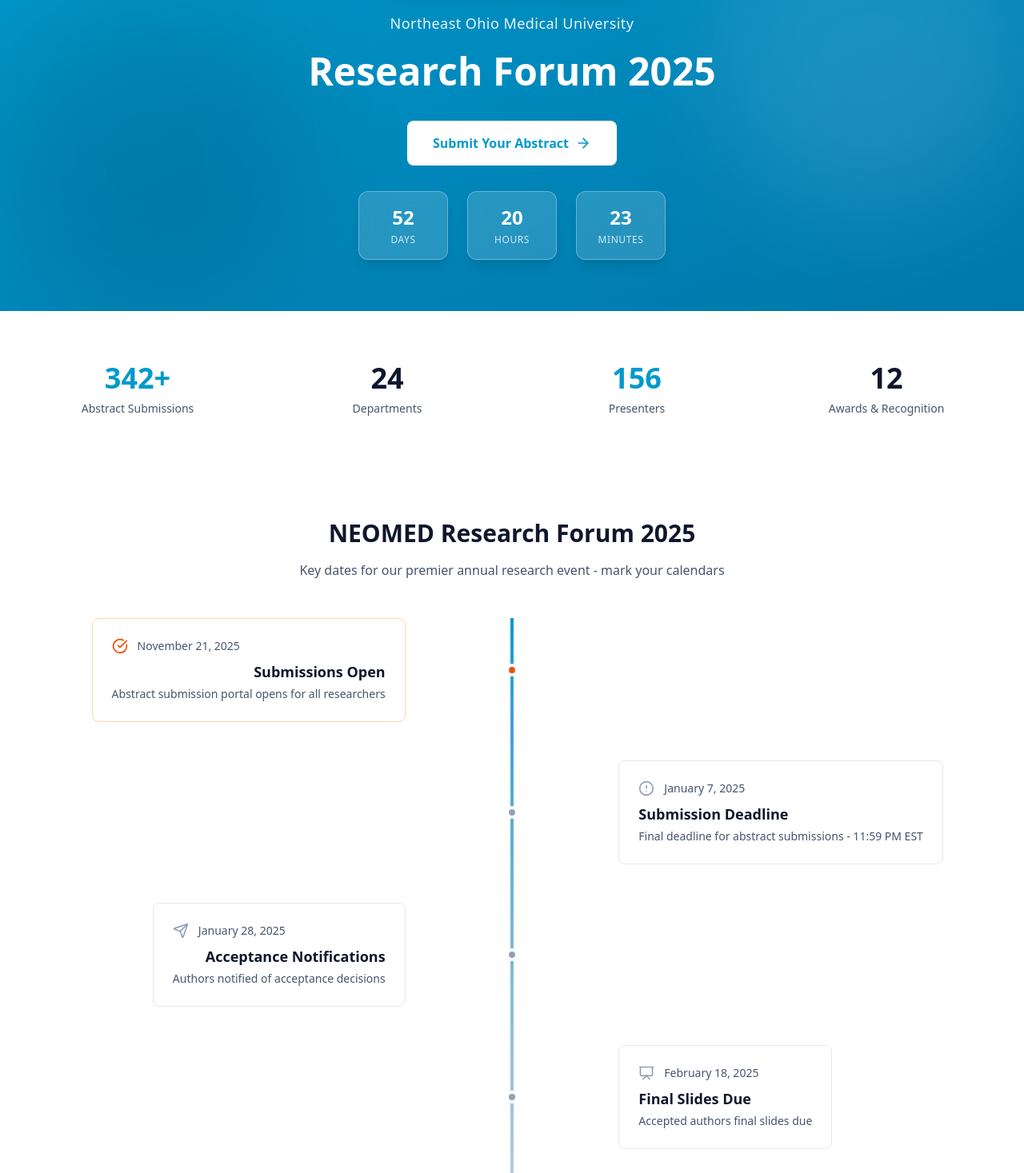
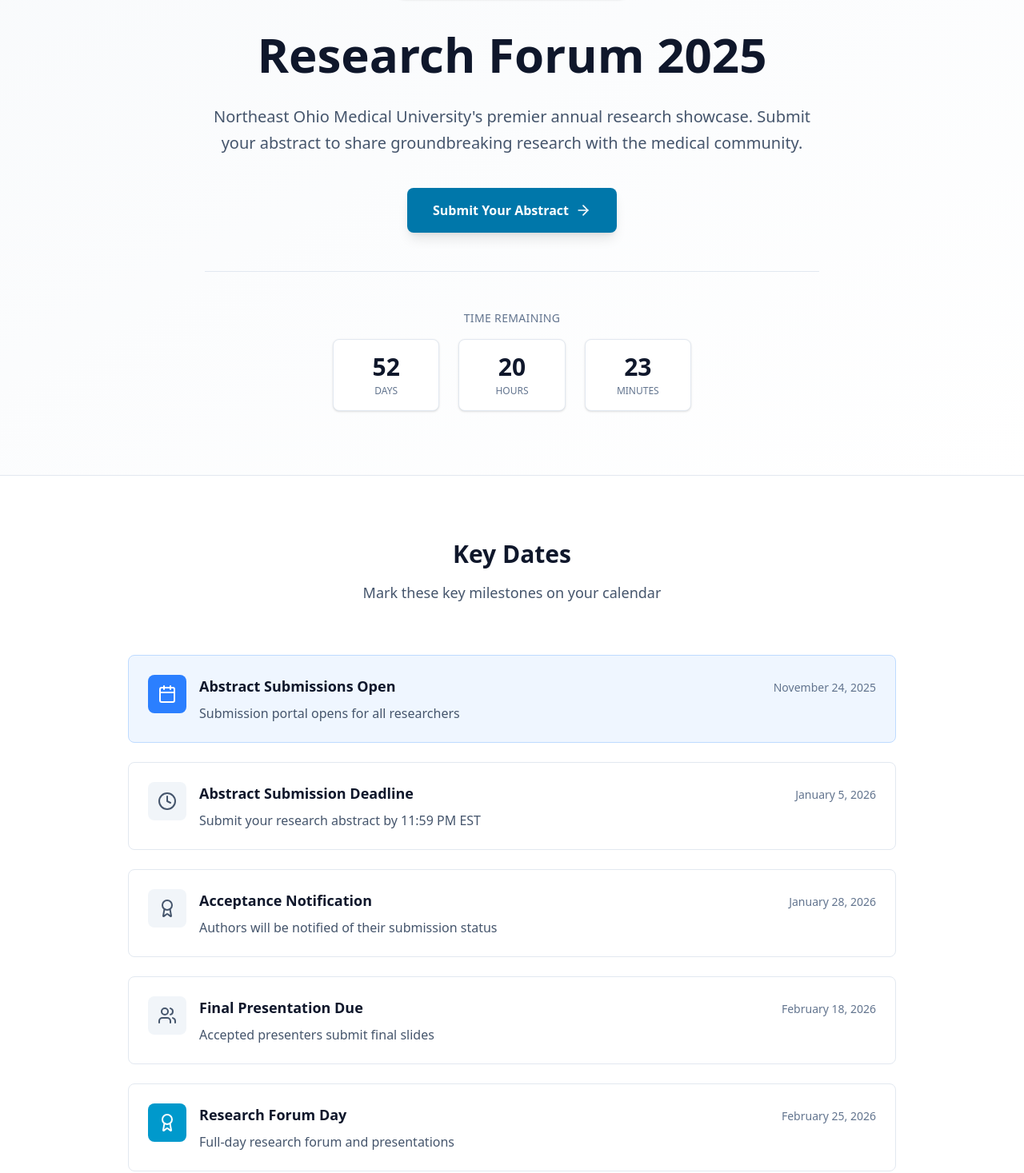
Before and after one commit to iamsaad2/neomed-research-forum, a React (Vite) app: page / in a window 1280 px wide. Shown: the part 184-1651 px from the top of the page at 80% size. Built offline with nearby package versions, Linux system fonts and the light colour scheme.

Commit message:
frontend nicer

```diff
--- a/src/pages/HomePage.jsx
+++ b/src/pages/HomePage.jsx
@@ -1,45 +1,16 @@
-import { useEffect, useRef, useState } from "react";
+import { useEffect, useState } from "react";
 import {
   ArrowRight,
-  CheckCircle, AlertCircle, Send, Presentation
+  Calendar,
+  Clock,
+  Award,
+  Users,
+  FileCheck,
 } from "lucide-react";
-import Stat from "../components/Stat";
 import { Link } from "react-router-dom";
 
 export default function HomePage() {
-  const [stats, setStats] = useState({ submissions: 0, departments: 0, presenters: 0, awards: 0 });
   const [timeLeft, setTimeLeft] = useState({ days: 0, hours: 0, minutes: 0 });
-  const statsRef = useRef(null);
-  const [isVisible, setIsVisible] = useState(false);
-
-  // reveal stats when in view
-  useEffect(() => {
-    const observer = new IntersectionObserver(([entry]) => {
-      if (entry.isIntersecting) setIsVisible(true);
-    }, { threshold: 0.1 });
-    if (statsRef.current) observer.observe(statsRef.current);
-    return () => observer.disconnect();
-  }, []);
-
-  // animate counters
-  useEffect(() => {
-    if (!isVisible) return;
-    const duration = 2000, steps = 60, stepMs = duration / steps;
-    let t = 0;
-    const timer = setInterval(() => {
-      t += stepMs;
-      const p = Math.min(t / duration, 1);
-      const e = 1 - Math.pow(1 - p, 3);
-      setStats({
-        submissions: Math.floor(342 * e),
-        departments: Math.floor(24 * e),
-        presenters: Math.floor(156 * e),
-        awards: Math.floor(12 * e),
-      });
-      if (p >= 1) clearInterval(timer);
-    }, stepMs);
-    return () => clearInterval(timer);
-  }, [isVisible]);
 
   // countdown
   useEffect(() => {
@@ -62,110 +33,152 @@
 
   return (
     <div>
-      {/* Hero */}
-      <section className="relative overflow-hidden text-white bg-gradient-to-br from-[#0099CC] to-[#0077AA]">
-        <div className="absolute top-0 right-0 w-96 h-96 bg-white/10 rounded-full blur-3xl" />
-        <div className="absolute bottom-0 left-0 w-96 h-96 bg-black/10 rounded-full blur-3xl" />
-
-        <div className="relative max-w-6xl mx-auto px-4 sm:px-6 lg:px-8 py-16">
-          <div className="text-center">
-            <div className="inline-flex items-center px-5 py-3 backdrop-blur-sm border border-white/30 rounded-full mb-6 shadow-lg bg-white/15">
-              <span className="text-sm font-semibold text-white">Submissions Open - Deadline January 5th</span>
+      {/* Hero Section - Professional and Clean */}
+      <section className="relative bg-gradient-to-br from-slate-50 to-white border-b border-slate-200">
+        <div className="max-w-6xl mx-auto px-4 sm:px-6 lg:px-8 py-20">
+          <div className="text-center max-w-3xl mx-auto">
+            {/* Deadline Badge */}
+            <div className="inline-flex items-center gap-2 px-4 py-2 bg-white border border-slate-300 rounded-full mb-8 shadow-sm">
+              <Clock className="w-4 h-4 text-[#0099CC]" />
+              <span className="text-sm font-medium text-slate-700">
+                Submission Deadline: January 5, 2026
+              </span>
             </div>
 
-            <div className="mb-4">
-              <span className="text-lg font-medium tracking-wide text-white/90">Northeast Ohio Medical University</span>
-            </div>
-
-            <h1 className="text-4xl md:text-5xl font-bold mb-8 text-white leading-tight">
+            {/* Main Heading */}
+            <h1 className="text-5xl md:text-6xl font-bold text-slate-900 mb-6 leading-tight">
               Research Forum 2025
             </h1>
 
-            <div className="flex flex-col sm:flex-row gap-4 justify-center mb-8">
-              <Link
-                to="/submit"
-                className="px-8 py-4 bg-white text-[#0099CC] font-semibold rounded-lg transition-all transform hover:scale-105 hover:shadow-xl flex items-center justify-center"
-              >
-                Submit Your Abstract
-                <ArrowRight className="ml-2 w-5 h-5" />
-              </Link>
-            </div>
+            <p className="text-xl text-slate-600 mb-10 leading-relaxed">
+              Northeast Ohio Medical University's premier annual research showcase.
+              Submit your abstract to share groundbreaking research with the medical community.
+            </p>
 
-            {/* Countdown */}
-            <div className="grid grid-cols-3 gap-6 max-w-sm mx-auto">
-              {[
-                ["Days", timeLeft.days],
-                ["Hours", timeLeft.hours],
-                ["Minutes", timeLeft.minutes],
-              ].map(([label, val]) => (
-                <div key={label} className="backdrop-blur-sm border border-white/30 rounded-xl p-4 text-center shadow-lg bg-white/15">
-                  <div className="text-2xl font-bold text-white mb-1">{val}</div>
-                  <div className="text-xs font-medium text-white/80 uppercase tracking-wider">{label}</div>
-                </div>
-              ))}
+            {/* Primary CTA */}
+            <Link
+              to="/submit"
+              className="inline-flex items-center px-8 py-4 bg-[#0077AA] text-white font-semibold rounded-lg shadow-lg hover:bg-[#005F89] transition-colors"
+            >
+              Submit Your Abstract
+              <ArrowRight className="ml-2 w-5 h-5" />
+            </Link>
+
+            {/* Countdown Timer */}
+            <div className="mt-12 pt-12 border-t border-slate-200">
+              <p className="text-sm font-medium text-slate-500 uppercase tracking-wide mb-4">
+                Time Remaining
+              </p>
+              <div className="grid grid-cols-3 gap-6 max-w-md mx-auto">
+                {[
+                  ["Days", timeLeft.days],
+                  ["Hours", timeLeft.hours],
+                  ["Minutes", timeLeft.minutes],
+                ].map(([label, val]) => (
+                  <div key={label} className="bg-white border border-slate-200 rounded-lg p-4 shadow-sm">
+                    <div className="text-3xl font-bold text-slate-900 mb-1">{val}</div>
+                    <div className="text-xs font-medium text-slate-500 uppercase">{label}</div>
+                  </div>
+                ))}
+              </div>
             </div>
           </div>
         </div>
       </section>
 
-      {/* Animated Statistics */}
-      <section ref={statsRef} className="py-16 bg-white">
-        <div className="max-w-7xl mx-auto px-4 sm:px-6 lg:px-8">
-          <div className="grid grid-cols-2 md:grid-cols-4 gap-8">
-            <Stat value={`${stats.submissions}+`} label="Abstract Submissions" color="text-[#0099CC]" />
-            <Stat value={stats.departments} label="Departments" color="text-slate-900" />
-            <Stat value={stats.presenters} label="Presenters" color="text-[#0099CC]" />
-            <Stat value={stats.awards} label="Awards & Recognition" color="text-slate-900" />
+      {/* Key Dates - Clean Timeline */}
+      <section className="py-20 bg-white">
+        <div className="max-w-5xl mx-auto px-4 sm:px-6 lg:px-8">
+          <div className="text-center mb-16">
+            <h2 className="text-3xl font-bold text-slate-900 mb-4">Key Dates</h2>
+            <p className="text-lg text-slate-600">Mark these key milestones on your calendar</p>
+          </div>
+
+          <div className="space-y-6">
+            {[
+              {
+                date: "November 24, 2025",
+                title: "Abstract Submissions Open",
+                description: "Submission portal opens for all researchers",
+                icon: Calendar,
+                status: "open"
+              },
+              {
+                date: "January 5, 2026",
+                title: "Abstract Submission Deadline",
+                description: "Submit your research abstract by 11:59 PM EST",
+                icon: Clock,
+                status: "upcoming"
+              },
+              {
+                date: "January 28, 2026",
+                title: "Acceptance Notification",
+                description: "Authors will be notified of their submission status",
+                icon: Award,
+                status: "upcoming"
+              },
+              {
+                date: "February 18, 2026",
+                title: "Final Presentation Due",
+                description: "Accepted presenters submit final slides",
+                icon: Users,
+                status: "upcoming"
+              },
+              {
+                date: "February 25, 2026",
+                title: "Research Forum Day",
+                description: "Full-day research forum and presentations",
+                icon: Award,
+                status: "event"
+              },
+            ].map((item, idx) => (
+              <div
+                key={idx}
+                className={`border rounded-lg p-6 transition-all ${
+                  item.status === "open"
+                    ? "bg-blue-50 border-blue-200 hover:border-blue-300 hover:shadow-md"
+                    : "bg-white border-slate-200 hover:border-[#0099CC] hover:shadow-md"
+                }`}
+              >
+                <div className="flex items-start gap-4">
+                  <div className={`flex-shrink-0 w-12 h-12 rounded-lg flex items-center justify-center ${
+                    item.status === "open" ? "bg-blue-500" :
+                    item.status === "event" ? "bg-[#0099CC]" : "bg-slate-100"
+                  }`}>
+                    <item.icon className={`w-6 h-6 ${
+                      item.status === "open" || item.status === "event" ? "text-white" : "text-slate-600"
+                    }`} />
+                  </div>
+                  <div className="flex-1">
+                    <div className="flex items-baseline justify-between mb-2">
+                      <h3 className="text-lg font-bold text-slate-900">{item.title}</h3>
+                      <span className="text-sm font-medium text-slate-500">{item.date}</span>
+                    </div>
+                    <p className="text-slate-600">{item.description}</p>
+                  </div>
+                </div>
+              </div>
+            ))}
           </div>
         </div>
       </section>
 
-      {/* Timeline */}
-      <section className="py-16 bg-white">
-        <div className="max-w-7xl mx-auto px-4 sm:px-6 lg:px-8">
-          <div className="text-center mb-12">
-            <h2 className="text-3xl font-bold text-slate-900 mb-4">NEOMED Research Forum 2025</h2>
-            <p className="text-slate-600 max-w-2xl mx-auto">Key dates for our premier annual research event - mark your calendars</p>
-          </div>
-
-          <div className="relative">
-            <div className="absolute left-1/2 -translate-x-1/2 w-1 h-full bg-gradient-to-b from-[#0099CC] to-slate-300" />
-            <div className="space-y-12">
-              {[
-                { date: "November 21, 2025", title: "Submissions Open", status: "active", icon: CheckCircle, description: "Abstract submission portal opens for all researchers" },
-                { date: "January 7, 2025", title: "Submission Deadline", status: "upcoming", icon: AlertCircle, description: "Final deadline for abstract submissions - 11:59 PM EST" },
-                { date: "January 28, 2025", title: "Acceptance Notifications", status: "upcoming", icon: Send, description: "Authors notified of acceptance decisions" },
-                { date: "February 18, 2025", title: "Final Slides Due", status: "upcoming", icon: Presentation, description: "Accepted authors final slides due" },
-                { date: "February 25, 2025", title: "Research Forum", status: "upcoming", icon: CheckCircle, description: "Annual NEOMED Research Forum - Full day event" },
-              ].map((item, idx) => (
-                <div key={item.title} className={`relative flex items-center ${idx % 2 === 0 ? "justify-start" : "justify-end"}`}>
-                  <div className={`w-5/12 ${idx % 2 === 0 ? "text-right pr-8" : "text-left pl-8"}`}>
-                    <div className={`inline-block p-6 bg-white border rounded-lg ${
-                      item.status === "completed"
-                        ? "border-green-200 bg-green-50"
-                        : item.status === "active"
-                        ? "border-orange-200 bg-orange-50"
-                        : "border-slate-200"
-                    } hover:shadow-lg transition-all`}>
-                      <div className="flex items-center gap-3 mb-2">
-                        <item.icon className={`w-5 h-5 ${
-                          item.status === "completed" ? "text-green-600" :
-                          item.status === "active" ? "text-orange-600" : "text-slate-400"
-                        }`} />
-                        <span className="text-sm font-medium text-slate-600">{item.date}</span>
-                      </div>
-                      <h3 className="text-lg font-bold text-slate-900 mb-1">{item.title}</h3>
-                      <p className="text-sm text-slate-600">{item.description}</p>
-                    </div>
-                  </div>
-                  <div className={`absolute left-1/2 -translate-x-1/2 w-4 h-4 rounded-full ${
-                    item.status === "completed" ? "bg-green-600" :
-                    item.status === "active" ? "bg-orange-600 animate-pulse" : "bg-slate-400"
-                  } border-4 border-white`} />
-                </div>
-              ))}
-            </div>
-          </div>
+      {/* Call to Action */}
+      <section className="py-20 bg-slate-50 border-t border-slate-200">
+        <div className="max-w-4xl mx-auto px-4 sm:px-6 lg:px-8 text-center">
+          <h2 className="text-3xl font-bold text-slate-900 mb-4">
+            Ready to Share Your Research?
+          </h2>
+          <p className="text-lg text-slate-600 mb-8">
+            Join fellow researchers and clinicians in advancing medical knowledge at NEOMED's Research Forum 2025.
+          </p>
+          <Link
+            to="/submit"
+            className="inline-flex items-center px-8 py-4 bg-[#0077AA] text-white font-semibold rounded-lg shadow-lg hover:bg-[#005F89] transition-colors"
+          >
+            Submit Your Abstract
+            <ArrowRight className="ml-2 w-5 h-5" />
+          </Link>
         </div>
       </section>
     </div>
--- a/src/pages/ShowcasePage.jsx
+++ b/src/pages/ShowcasePage.jsx
@@ -1,6 +1,5 @@
 import { useState, useEffect } from "react";
-import { Award, BarChart3, Layers, ChevronRight, AlertCircle } from "lucide-react";
-import Stat from "../components/Stat";
+import { Award, Search, ChevronRight, AlertCircle } from "lucide-react";
 import { abstractAPI } from "../services/api";
 
 export default function ShowcasePage() {
@@ -79,20 +78,12 @@
     return catOK && searchOK;
   });
 
-  // Calculate statistics
-  const stats = {
-    total: abstracts.length,
-    acceptanceRate: abstracts.length > 0 ? 87 : 0, // You can calculate this from backend if needed
-    departments: [...new Set(abstracts.map(a => a.department))].length,
-    presenters: abstracts.length, // Assuming one presenter per abstract
-  };
-
   if (loading) {
     return (
       <div className="min-h-screen py-16 bg-gradient-to-b from-slate-50 to-white">
         <div className="max-w-7xl mx-auto px-4 sm:px-6 lg:px-8">
           <div className="text-center">
-            <div className="inline-block w-12 h-12 border-4 border-indigo-600 border-t-transparent rounded-full animate-spin mb-4"></div>
+            <div className="inline-block w-12 h-12 border-4 border-[#0099CC] border-t-transparent rounded-full animate-spin mb-4"></div>
             <p className="text-slate-600">Loading published abstracts...</p>
           </div>
         </div>
@@ -103,13 +94,14 @@
   return (
     <div className="min-h-screen py-16 bg-gradient-to-b from-slate-50 to-white">
       <div className="max-w-7xl mx-auto px-4 sm:px-6 lg:px-8">
+        {/* Header */}
         <div className="text-center mb-12">
-          <div className="inline-flex items-center px-4 py-2 bg-green-100 border border-green-200 rounded-full mb-6">
-            <Award className="w-4 h-4 mr-2 text-green-600" />
-            <span className="text-sm font-medium text-green-900">Accepted Abstracts</span>
+          <div className="inline-flex items-center px-4 py-2 bg-white border border-slate-300 rounded-full mb-6 shadow-sm">
+            <Award className="w-4 h-4 mr-2 text-[#0099CC]" />
+            <span className="text-sm font-medium text-slate-700">Accepted Abstracts</span>
           </div>
           <h1 className="text-4xl font-bold text-slate-900 mb-4">Research Showcase</h1>
-          <p className="text-slate-600 max-w-2xl mx-auto">
+          <p className="text-lg text-slate-600 max-w-2xl mx-auto">
             Explore cutting-edge research accepted for presentation at NEOMED Research Forum 2025
           </p>
         </div>
@@ -122,24 +114,26 @@
         )}
 
         {/* Filters */}
-        <div className="bg-white border border-slate-200 rounded-lg p-6 mb-8">
+        <div className="bg-white border border-slate-200 rounded-lg p-6 mb-8 shadow-sm">
           <div className="flex flex-col md:flex-row gap-4">
-            <div className="flex-1">
-              <label className="block text-sm font-medium text-slate-700 mb-2">Search</label>
+            {/* Search */}
+            <div className="flex-1 relative">
+              <Search className="absolute left-3 top-1/2 -translate-y-1/2 w-5 h-5 text-slate-400" />
               <input
                 type="text"
                 value={searchTerm}
                 onChange={(e) => setSearchTerm(e.target.value)}
                 placeholder="Search by title, author, or keyword..."
-                className="w-full px-4 py-2 border border-slate-300 rounded-lg focus:border-indigo-500 focus:outline-none"
+                className="w-full pl-10 pr-4 py-3 border border-slate-300 rounded-lg focus:border-[#0099CC] focus:outline-none focus:ring-1 focus:ring-[#0099CC]"
               />
             </div>
+
+            {/* Category Filter */}
             <div className="md:w-64">
-              <label className="block text-sm font-medium text-slate-700 mb-2">Category</label>
               <select
                 value={selectedCategory}
                 onChange={(e) => setSelectedCategory(e.target.value)}
-                className="w-full px-4 py-2 border border-slate-300 rounded-lg focus:border-indigo-500 focus:outline-none bg-white"
+                className="w-full px-4 py-3 border border-slate-300 rounded-lg focus:border-[#0099CC] focus:outline-none focus:ring-1 focus:ring-[#0099CC] bg-white"
               >
                 <option value="all">All Categories</option>
                 <option value="Clinical Research">Clinical Research</option>
@@ -150,77 +144,68 @@
             </div>
           </div>
 
-          <div className="mt-4 flex items-center justify-between">
-            <p className="text-sm text-slate-600">
-              Showing {filtered.length} of {abstracts.length} abstracts
+          <div className="mt-4 flex items-center justify-between text-sm">
+            <p className="text-slate-600">
+              Showing <span className="font-semibold text-slate-900">{filtered.length}</span> of{" "}
+              <span className="font-semibold text-slate-900">{abstracts.length}</span> abstracts
             </p>
-            <div className="flex gap-2">
-              <button className="px-3 py-1 text-sm border border-slate-300 text-slate-700 rounded hover:bg-slate-50">
-                <BarChart3 className="w-4 h-4 inline mr-1" /> Export
-              </button>
-              <button className="px-3 py-1 text-sm border border-slate-300 text-slate-700 rounded hover:bg-slate-50">
-                <Layers className="w-4 h-4 inline mr-1" /> Print
-              </button>
-            </div>
           </div>
         </div>
 
         {/* Abstract Grid */}
         {filtered.length === 0 ? (
-          <div className="text-center py-12 bg-white border border-slate-200 rounded-lg">
-            <p className="text-slate-600">No abstracts found matching your criteria.</p>
+          <div className="text-center py-16 bg-white border border-slate-200 rounded-lg shadow-sm">
+            <Award className="w-16 h-16 text-slate-300 mx-auto mb-4" />
+            <p className="text-lg text-slate-600 mb-2">No abstracts found</p>
+            <p className="text-sm text-slate-500">Try adjusting your search criteria</p>
           </div>
         ) : (
           <div className="grid md:grid-cols-2 gap-6">
             {filtered.map((a) => (
-              <div key={a.id} className="bg-white border border-slate-200 rounded-lg p-6 hover:border-indigo-300 transition-all group">
+              <div
+                key={a.id}
+                className="bg-white border border-slate-200 rounded-lg p-6 hover:border-[#0099CC] hover:shadow-lg transition-all group"
+              >
                 <div className="flex items-start justify-between mb-3">
                   <span className={`px-3 py-1 text-xs font-medium rounded-full ${
-                    a.category === "Clinical Research" ? "bg-blue-100 text-blue-700" :
-                    a.category === "Medical Education" ? "bg-green-100 text-green-700" :
-                    a.category === "Basic Science" ? "bg-purple-100 text-purple-700" :
-                    "bg-orange-100 text-orange-700"
+                    a.category === "Clinical Research" ? "bg-blue-50 text-blue-700 border border-blue-200" :
+                    a.category === "Medical Education" ? "bg-green-50 text-green-700 border border-green-200" :
+                    a.category === "Basic Science" ? "bg-purple-50 text-purple-700 border border-purple-200" :
+                    "bg-orange-50 text-orange-700 border border-orange-200"
                   }`}>
                     {a.category}
                   </span>
                   <span className="text-xs text-slate-500">{a.department}</span>
                 </div>
 
-                <h3 className="text-lg font-bold text-slate-900 mb-2 group-hover:text-indigo-600 transition-colors">
+                <h3 className="text-lg font-bold text-slate-900 mb-2 group-hover:text-[#0099CC] transition-colors line-clamp-2">
                   {a.title}
                 </h3>
 
                 <p className="text-sm text-slate-600 mb-3">{a.authors}</p>
-                <p className="text-sm text-slate-700 mb-4">{a.excerpt}</p>
+                <p className="text-sm text-slate-700 mb-4 line-clamp-3">{a.excerpt}</p>
 
                 <div className="flex flex-wrap gap-2 mb-4">
                   {a.keywords.slice(0, 5).map((k) => (
-                    <span key={k} className="px-2 py-1 bg-slate-100 text-slate-600 text-xs rounded">{k}</span>
+                    <span key={k} className="px-2 py-1 bg-slate-100 text-slate-600 text-xs rounded border border-slate-200">{k}</span>
                   ))}
                 </div>
 
-                <div className="flex items-center justify-between">
-                  <button className="text-indigo-600 font-medium text-sm flex items-center hover:text-indigo-700">
-                    View Full Abstract <ChevronRight className="ml-1 w-4 h-4" />
+                <div className="flex items-center justify-between pt-4 border-t border-slate-200">
+                  <button className="text-[#0099CC] font-medium text-sm flex items-center hover:text-[#0077AA] transition-colors">
+                    View Full Abstract
+                    <ChevronRight className="ml-1 w-4 h-4" />
                   </button>
                   {a.averageScore > 0 && (
-                    <span className="text-xs text-slate-500">Score: {a.averageScore.toFixed(1)}/10</span>
+                    <span className="text-xs text-slate-500 font-medium">
+                      Score: {a.averageScore.toFixed(1)}/10
+                    </span>
                   )}
                 </div>
               </div>
             ))}
           </div>
         )}
-
-        {/* Stats footer */}
-        <div className="mt-16 bg-gradient-to-r from-indigo-600 to-purple-600 text-white rounded-lg p-8">
-          <div className="grid grid-cols-2 md:grid-cols-4 gap-8 text-center">
-            <Stat value={stats.total.toString()} label="Total Submissions" />
-            <Stat value={`${stats.acceptanceRate}%`} label="Acceptance Rate" />
-            <Stat value={stats.departments.toString()} label="Departments" />
-            <Stat value={stats.presenters.toString()} label="Presenters" />
-          </div>
-        </div>
       </div>
     </div>
   );
```
Also changed, not shown: src/pages/MultiStepSubmitPage.jsx (+31 -31 lines).
